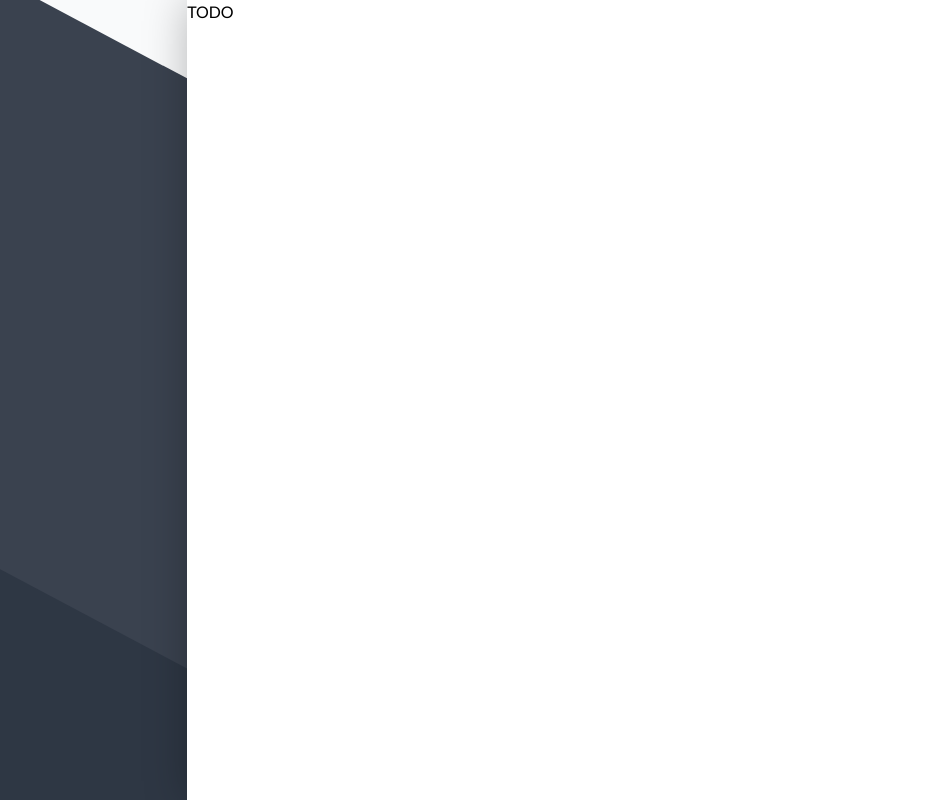
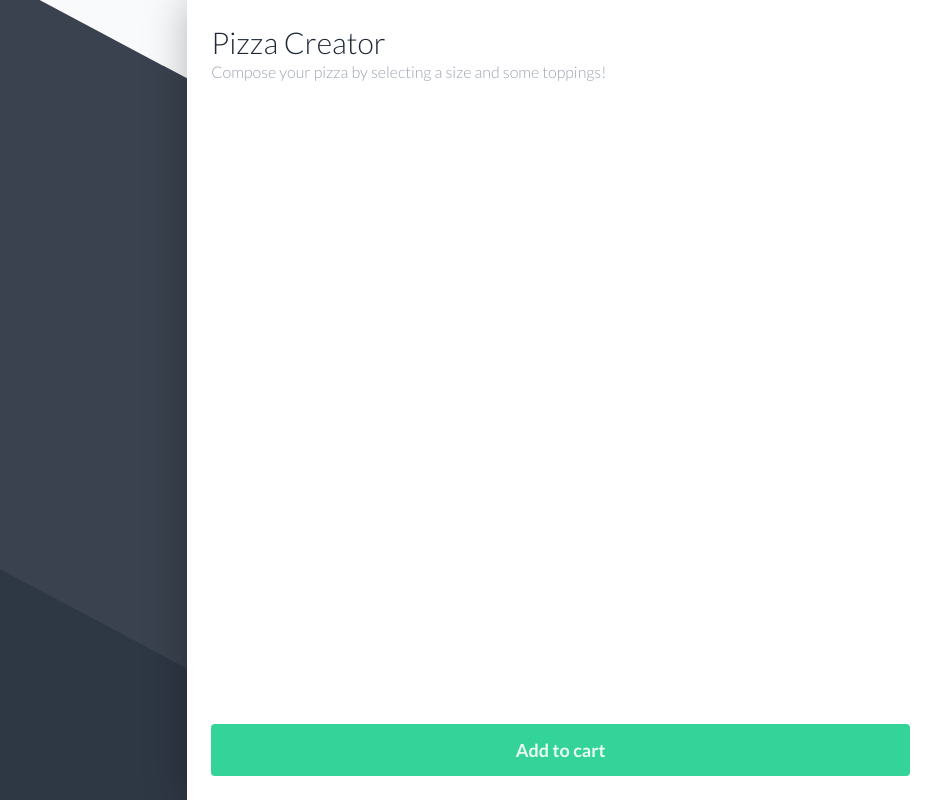
Before and after one commit to tplessis/pizza-creator-react, a React (Create React App) app: page / in a window 1280 px wide. Shown: the whole page, without its empty margins (346-1280 px from the left). Built offline with nearby package versions, Linux system fonts and the light colour scheme; what @tailwindcss/typography would draw is missing.

Commit message:
feat(pizza-form): add basic pizza form with title and submit button  to the configurator

```diff
--- a/src/components/Elements/Button/Button.tsx
+++ b/src/components/Elements/Button/Button.tsx
@@ -37,7 +37,7 @@ export const Button = React.forwardRef<HTMLButtonElement, ButtonProps>(
         ref={ref}
         type={type}
         className={clsx(
-          'rounded flex items-center font-semibold text-center focus:outline-none focus:ring-2 focus:ring-offset-2',
+          'rounded flex items-center justify-center font-semibold text-center focus:outline-none focus:ring-2 focus:ring-offset-2',
           variants[variant],
           sizes[size],
           className
--- /dev/null
+++ b/src/features/configurator/components/Form.tsx
@@ -0,0 +1,19 @@
+import { Button } from '@/components/Elements';
+
+export const Form = () => {
+  return (
+    <form className="flex flex-col md:h-full p-6">
+      <div className="flex flex-col flex-grow justify-between h-full">
+        <div className="flex flex-col h-full">
+          <h1 className="text-3xl 2xl:text-4xl font-light text-gray-800">Pizza Creator</h1>
+          <span className="text-base 2xl:text-lg text-gray-400 font-thin pb-8">
+            Compose your pizza by selecting a size and some toppings!
+          </span>
+        </div>
+        <Button size="lg" type="submit">
+          Add to cart
+        </Button>
+      </div>
+    </form>
+  );
+};
--- a/src/features/configurator/components/Viewer.tsx
+++ b/src/features/configurator/components/Viewer.tsx
@@ -23,7 +23,7 @@ export const Viewer = ({ toppings }: ViewerProps) => {
       <div className={clsx('pizza', isActive && 'active')}>
         <div className="board" />
         <div className="base" />
-        {toppings?.length ?? (
+        {toppings?.length > 0 ?? (
           <div className="toppings">
             {toppings?.map((topping, index) => (
               <div key={topping.id} style={{ zIndex: index }}>
--- a/src/features/configurator/routes/Configurator.tsx
+++ b/src/features/configurator/routes/Configurator.tsx
@@ -2,6 +2,7 @@ import { useSelector } from 'react-redux';
 
 import { RootState } from '@/store';
 
+import { Form } from '../components/Form';
 import { Viewer } from '../components/Viewer';
 
 export const Configurator = () => {
@@ -17,7 +18,7 @@ export const Configurator = () => {
         <Viewer toppings={toppingsState.configurator.toppings} />
       </div>
       <div className="z-10 w-full bg-white md:h-full md:w-7/12" style={formStyle}>
-        TODO
+        <Form />
       </div>
     </div>
   );
```
